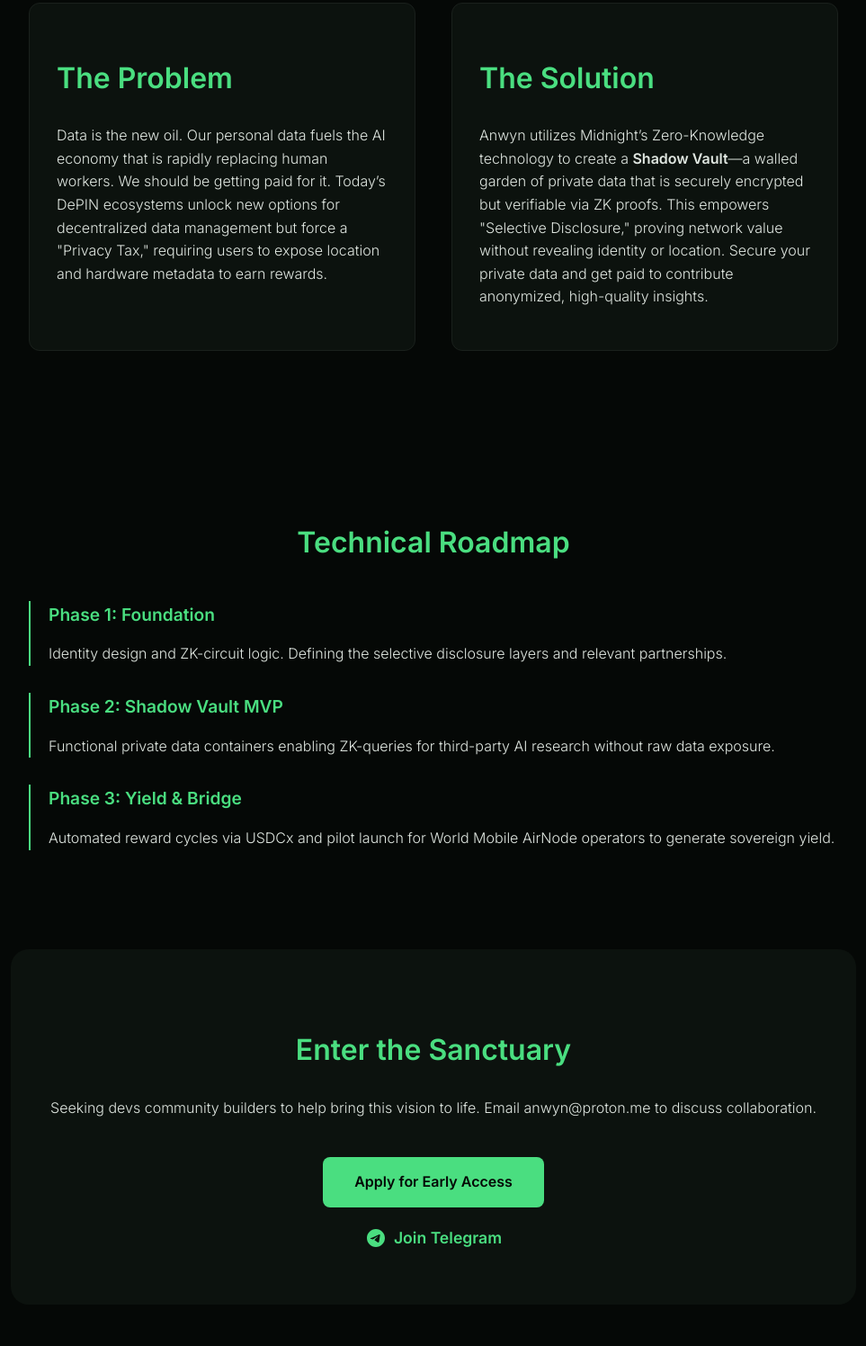
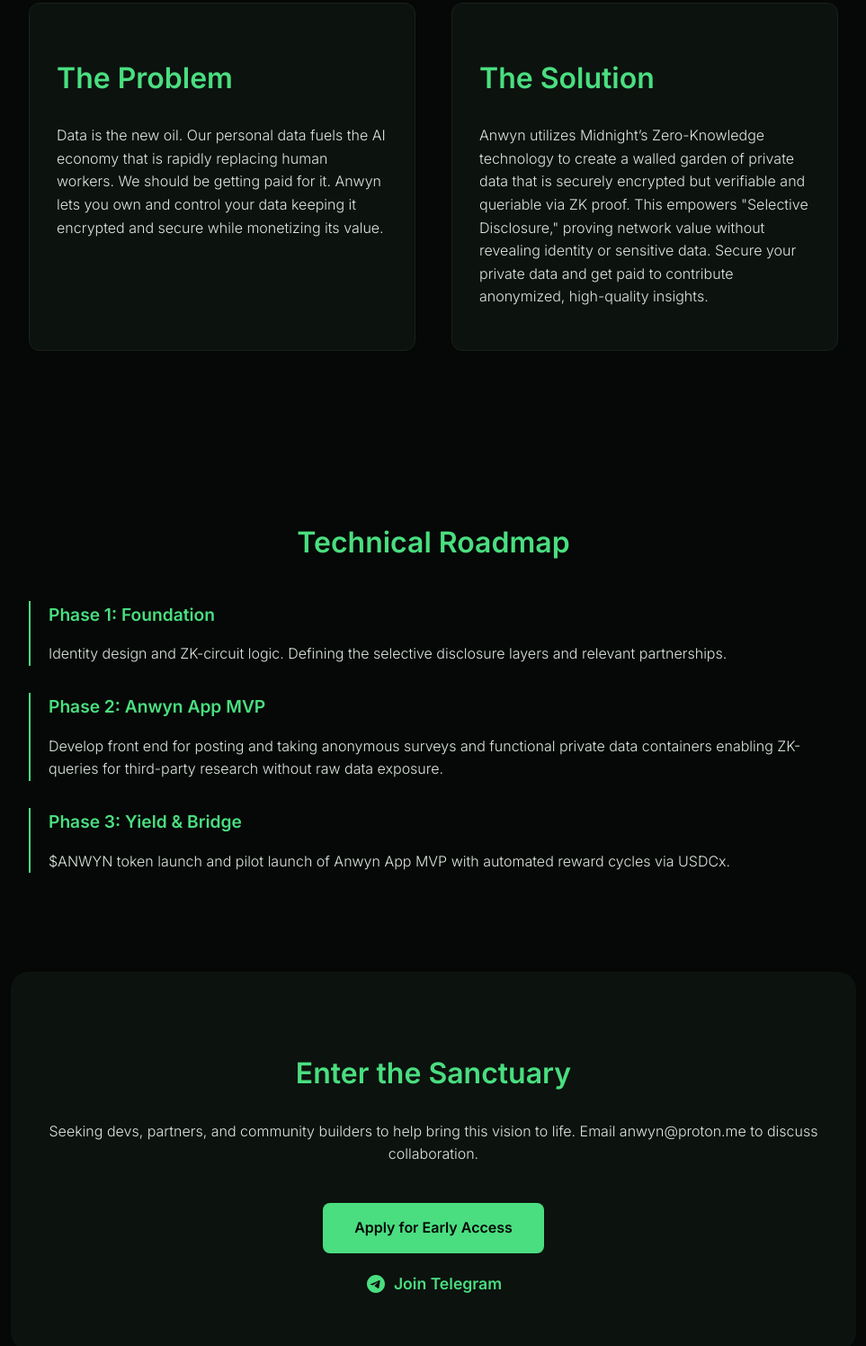
Before and after one commit to Anwyn-io/anwyn-landing, a plain HTML site: page index.html in a window 1280 px wide. Shown: the part 1078-2574 px from the top of the page at 90% size, without its empty margins (158-1121 px from the left). Drawn offline with Linux system fonts and the light colour scheme.

Commit message:
Update index.html
updated utility

```diff
--- a/index.html
+++ b/index.html
@@ -3,7 +3,7 @@
 <head>
     <meta charset="UTF-8">
     <meta name="viewport" content="width=device-width, initial-scale=1.0">
-    <title>Anwyn | The Privacy Sanctuary</title>
+    <title>Anwyn | The Walled Garden for Your Personal Data</title>
     <link href="https://fonts.googleapis.com/css2?family=Inter:wght@300;600&display=swap" rel="stylesheet">
     <style>
         :root { --bg: #050806; --accent: #4ade80; --text: #e0e7e1; --muted: #6b7280; }
@@ -52,18 +52,18 @@
     <section class="hero">
         <h1>ANWYN</h1>
         <p>The sovereign sanctuary for your digital footprint.</p>
-        <p class="tagline" style="color: #4ade80; font-weight: 600;">Built on Midnight & World Mobile</p>
+        <p class="tagline" style="color: #4ade80; font-weight: 600;">Built on Midnight Network</p>
     </section>
 
     <section id="mission">
         <div class="grid">
             <div class="box">
                 <h2>The Problem</h2>
-                <p>Data is the new oil. Our personal data fuels the AI economy that is rapidly replacing human workers. We should be getting paid for it. Today’s DePIN ecosystems unlock new options for decentralized data management but force a "Privacy Tax," requiring users to expose location and hardware metadata to earn rewards.</p>
+                <p>Data is the new oil. Our personal data fuels the AI economy that is rapidly replacing human workers. We should be getting paid for it. Anwyn lets you own and control your data keeping it encrypted and secure while monetizing its value.</p>
             </div>
             <div class="box">
                 <h2>The Solution</h2>
-                <p>Anwyn utilizes Midnight’s Zero-Knowledge technology to create a <strong>Shadow Vault</strong>—a walled garden of private data that is securely encrypted but verifiable via ZK proofs. This empowers "Selective Disclosure," proving network value without revealing identity or location. Secure your private data and get paid to contribute anonymized, high-quality insights.</p>
+                <p>Anwyn utilizes Midnight’s Zero-Knowledge technology to create a walled garden of private data that is securely encrypted but verifiable and queriable via ZK proof. This empowers "Selective Disclosure," proving network value without revealing identity or sensitive data. Secure your private data and get paid to contribute anonymized, high-quality insights.</p>
             </div>
         </div>
     </section>
@@ -76,19 +76,19 @@
                 <p>Identity design and ZK-circuit logic. Defining the selective disclosure layers and relevant partnerships.</p>
             </div>
             <div class="roadmap-item">
-                <h3>Phase 2: Shadow Vault MVP</h3>
-                <p>Functional private data containers enabling ZK-queries for third-party AI research without raw data exposure.</p>
+                <h3>Phase 2: Anwyn App MVP</h3>
+                <p>Develop front end for posting and taking anonymous surveys and functional private data containers enabling ZK-queries for third-party research without raw data exposure.</p>
             </div>
             <div class="roadmap-item">
                 <h3>Phase 3: Yield & Bridge</h3>
-                <p>Automated reward cycles via USDCx and pilot launch for World Mobile AirNode operators to generate sovereign yield.</p>
+                <p>$ANWYN token launch and pilot launch of Anwyn App MVP with automated reward cycles via USDCx.</p>
             </div>
         </div>
     </section>
 
     <section class="cta-section">
         <h2>Enter the Sanctuary</h2>
-        <p>Seeking devs community builders to help bring this vision to life. Email anwyn@proton.me to discuss collaboration.</p>
+        <p>Seeking devs, partners, and community builders to help bring this vision to life. Email anwyn@proton.me to discuss collaboration.</p>
         <br>
         <div class="btn-group">
             <a href="mailto:anwynio@proton.me" class="btn">Apply for Early Access</a>
```
